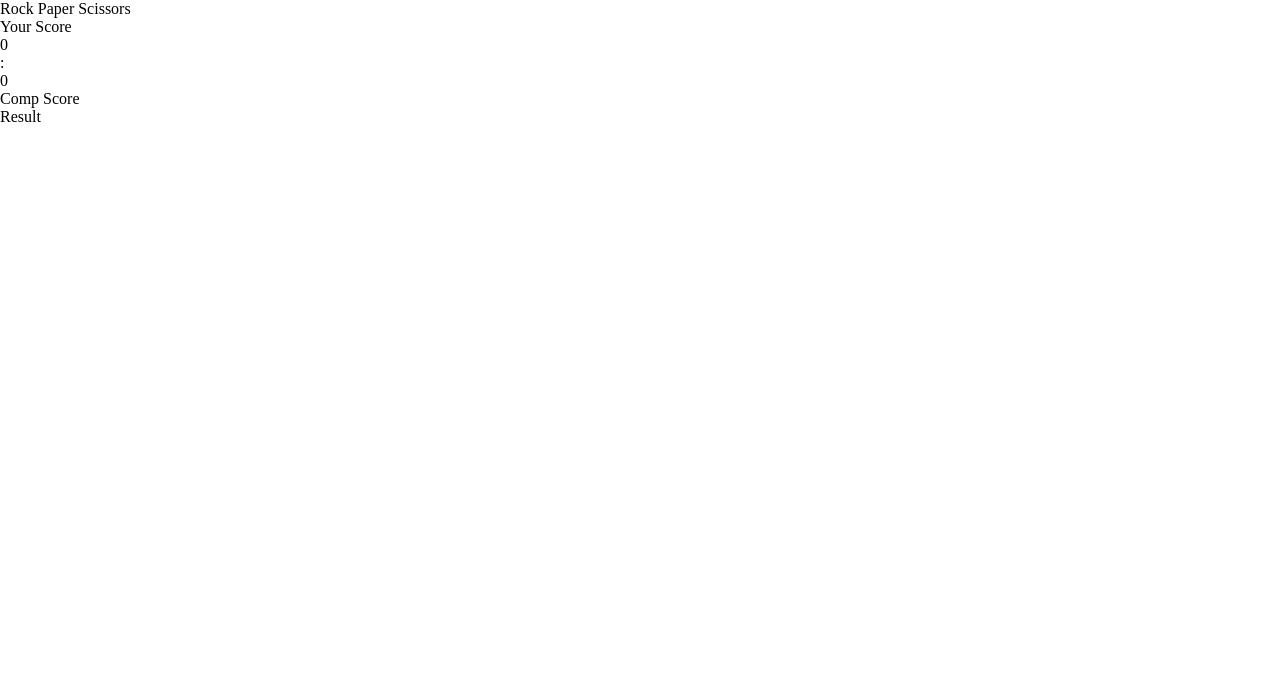
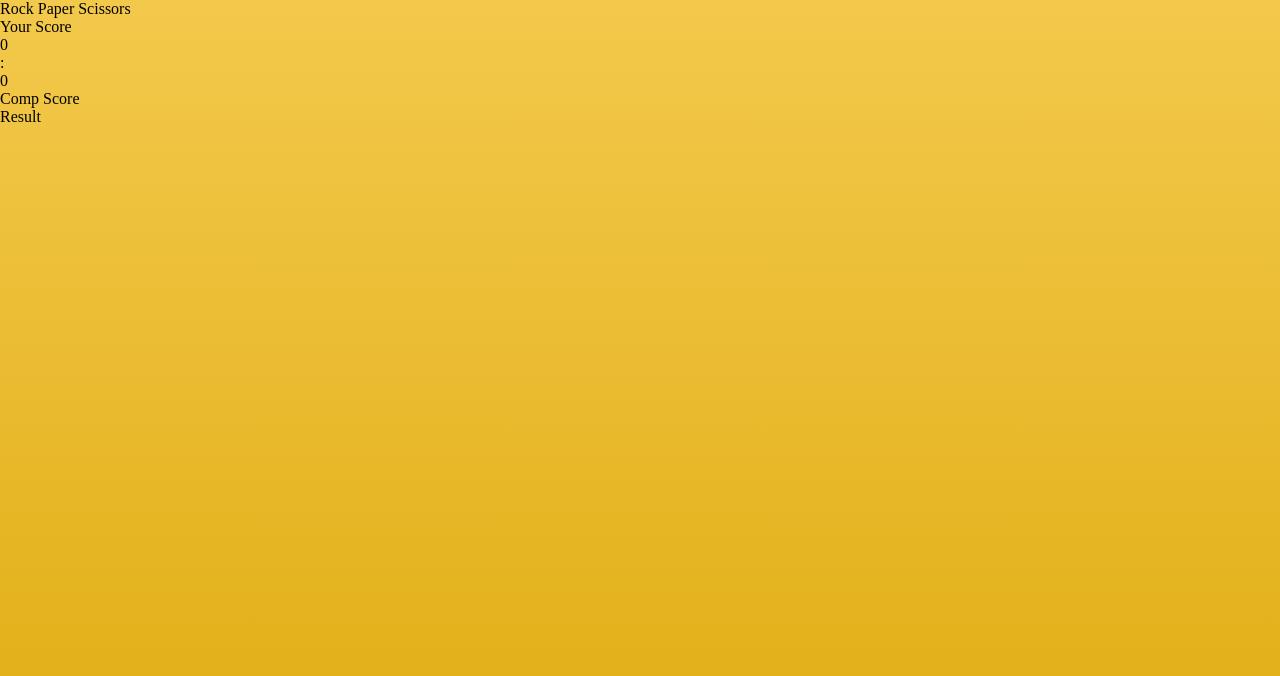
Before and after one commit to gjularic/rock-paper-scissors, a plain HTML site: page index.html in a window 1280 px wide. Drawn offline with Linux system fonts and the light colour scheme; a web font is replaced by a local one.

Commit message:
Add game container style, add gradient background

```diff
--- a/assets/css/styles.css
+++ b/assets/css/styles.css
@@ -6,3 +6,11 @@
     margin: 0;
     box-sizing: border-box;
 }
+
+/* Game container */
+
+#gameContainer {
+    height: 100vh;
+    width: 100%;
+    background: linear-gradient(#F3C94C, #e0ac11);
+}
```
